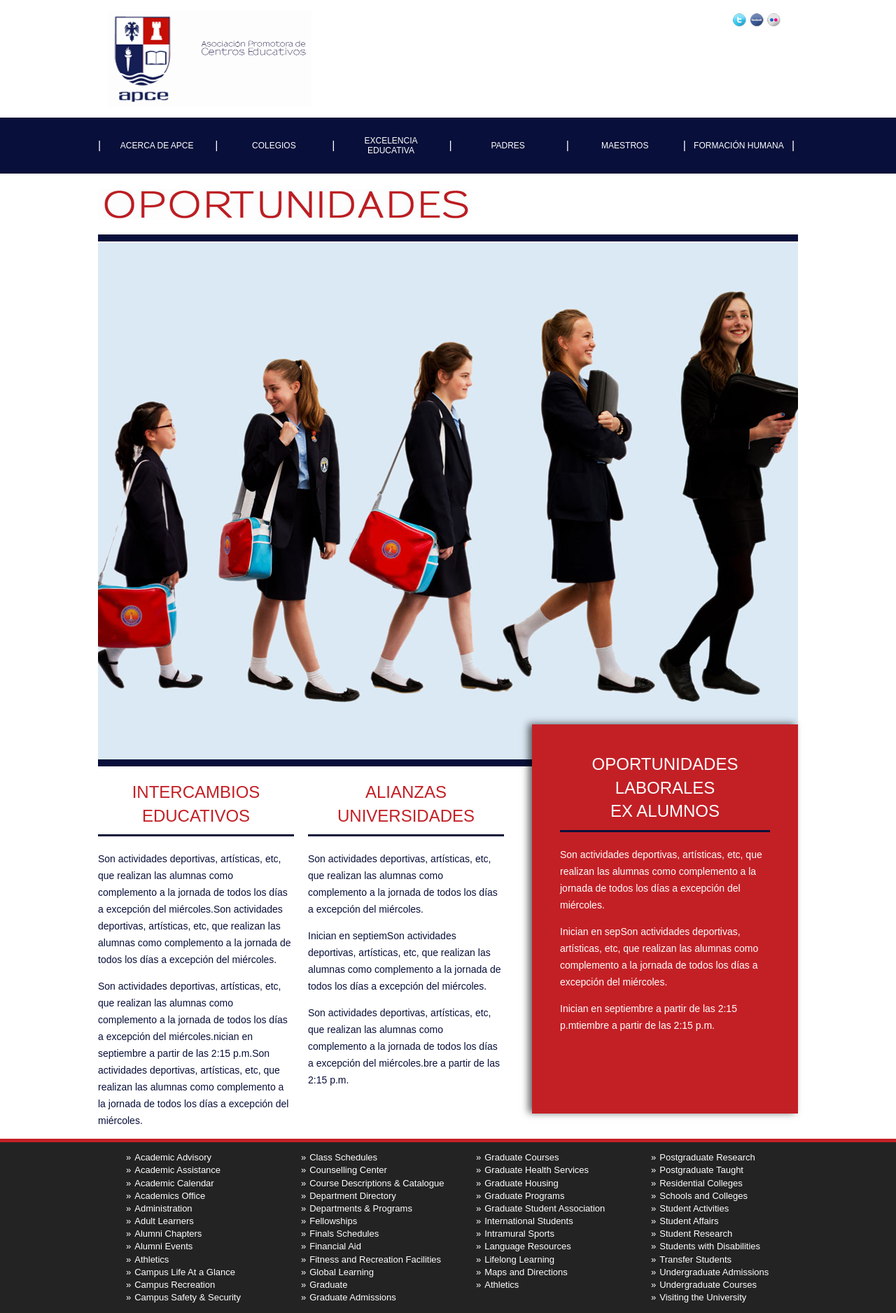
After one commit to iwannabaa/apce, a PHP site: page /excelencia-educativa/oportunidades.html in a window 1280 px wide. The commit adds this page. Shown: the whole page at 70% size. Run offline with PHP 8.4, Linux system fonts and the light colour scheme; some libraries are stand-ins or nearby versions.

Commit message:
oportunidades finished

```diff
--- a/css/main.css
+++ b/css/main.css
@@ -1007,6 +1007,65 @@ textarea {
 }
 
 /* ==========================================================================
+    Oportunidades
+   ========================================================================== */
+.section-oportunidades .hero-container h1 {
+    width: 534px;
+    height: 44px;
+    text-indent: -9999px;
+    background: url(../img/oportunidades.jpg) no-repeat;
+}
+.section-oportunidades .hero-container img {
+    margin: 0;
+    border-top: 10px solid #080f3a;
+}
+.section-oportunidades .hero-container {
+    border-bottom: 10px solid #080f3a;
+}
+.section-oportunidades .main-copy {
+    width: 600px;
+    float: left;
+    font-size: 14px;
+    line-height: 24px;
+    color: #080f3a;
+}
+.section-oportunidades .main-copy .oportunidades-column {
+    width: 280px;
+    float: left;
+    margin-right: 20px;
+}
+.section-oportunidades .main-copy .oportunidades-column.column-last {
+    margin-right: 0;
+}
+.section-oportunidades .main-copy .oportunidades-column h2,
+.section-oportunidades .aside h2 {
+    text-transform: uppercase;
+    font-weight: lighter;
+    color: #c32026;
+    border-bottom: 3px solid #080f3a;
+    text-align: center;
+    padding-bottom: 10px;
+    font-size: 24px;
+    line-height: 1.4;
+}
+.section-oportunidades .aside {
+    margin-left: 20px;
+    width: 300px;
+    background: #c32026;
+    float: left;
+    margin-top: -60px;
+    position: relative;
+    padding: 20px 40px 100px;
+    color: #fff;
+    line-height: 24px;
+    font-size: 14px;
+    box-shadow: -5px -1px 10px rgba(0,0,0, 0.6);
+}
+.section-oportunidades .aside h2 {
+    color: #fff;
+}
+
+/* ==========================================================================
     Footer
    ========================================================================== */
 
--- /dev/null
+++ b/excelencia-educativa/oportunidades.html
@@ -0,0 +1,173 @@
+<!DOCTYPE html>
+<!--[if lt IE 7]>      <html class="no-js lt-ie9 lt-ie8 lt-ie7"> <![endif]-->
+<!--[if IE 7]>         <html class="no-js lt-ie9 lt-ie8"> <![endif]-->
+<!--[if IE 8]>         <html class="no-js lt-ie9"> <![endif]-->
+<!--[if gt IE 8]><!--> <html class="no-js"> <!--<![endif]-->
+    <head>
+        <meta charset="utf-8">
+        <meta http-equiv="X-UA-Compatible" content="IE=edge">
+        <title>Oportunidades</title>
+        <meta name="description" content="">
+        <meta name="viewport" content="width=device-width, initial-scale=1">
+
+        <!-- Place favicon.ico and apple-touch-icon.png in the root directory -->
+
+        <link rel="stylesheet" href="../css/normalize.css">
+        <link rel="stylesheet" href="../css/main.css">
+        <script src="../js/vendor/modernizr-2.6.2.min.js"></script>
+    </head>
+    <body>
+        <!--[if lt IE 7]>
+            <p class="browsehappy">You are using an <strong>outdated</strong> browser. Please <a href="http://browsehappy.com/">upgrade your browser</a> to improve your experience.</p>
+        <![endif]-->
+
+        <!-- Add your site or application content here -->
+        <div class="header">
+            <div class="content-wrapper">
+                <a href="/apce/"><img class="logo" src="../img/logo.jpg" alt="Asociacion Promotora de Centros Educativos"></a>
+                <ul class="social-links">
+                    <li class="twitter"><a href="#"><img src="../img/icon-twitter.jpg" alt="Twitter"></a></li>
+                    <li class="facebook"><a href="#"><img src="../img/icon-facebook.jpg" alt="Facebook"></a></li>
+                    <li class="flickr"><a href="#"><img src="../img/icon-flickr.jpg" alt="Flickr"></a></li>
+                </ul>
+                <!--<ul class="top-menu">
+                    <li><a href="#">Parent Login</a></li>
+                    <li><a href="#">Student Login</a></li>
+                    <li><a href="#">Staff Login</a></li>
+                </ul>-->
+            </div>
+        </div>
+        <div class="main-menu-container">
+            <div class="content-wrapper clearfix">
+                <ul class="main-menu clearfix">
+                    <li><a href="#"><span>Acerca de APCE</span></a>
+                        <ul>
+                            <li><a href="/apce/acerca/historia.html">Historia</a></li>
+                            <li><a href="/apce/acerca/mision-vision.html">Misi&oacute;n/Visi&oacute;n</a></li>
+                            <li><a href="/apce/acerca/caracter-propio.html">Filosof&iacute;a Educativa</a></li>
+                        </ul>
+                    </li>
+                    <li><a href="#"><span>Colegios</span></a>
+                        <ul>
+                            <li><a href="/apce/colegios/horizontes.html">Horizontes</a></li>
+                            <li><a href="/apce/colegios/campoverde.html">Campoverde</a></li>
+                            <li><a href="/apce/colegios/floresta.html">La Floresta</a></li>
+                            <li><a href="/apce/colegios/lamatepec.html">Lamatepec</a></li>
+                        </ul>
+                    </li>
+                    <li><a href="#"><span>Excelencia Educativa</span></a>
+                        <ul>
+                            <li><a href="/apce/excelencia-educativa/programas.html">Programas</a></li>
+                            <li><a href="/apce/excelencia-educativa/educacion-bilingue.html">Educ. Bilingüe</a></li>
+                            <li><a href="/apce/excelencia-educativa/educacion-personalizada.html">Educ. Personalizada</a></li>
+                            <li><a href="/apce/excelencia-educativa/educacion-diferenciada.html">Educ. Diferenciada</a></li>
+                            <li><a href="/apce/excelencia-educativa/educacion-fisica.html">Educ. Fisica</a></li>
+                            <li><a href="/apce/excelencia-educativa/oportunidades.html">Oportunidades</a></li>
+                        </ul>
+                    </li>
+                    <li><a href="/apce/padres/"><span>Padres</span></a></li>
+                    <li><a href="/apce/maestros/"><span>Maestros</span></a></li>
+                    <li><a href="/apce/formacion-humana/"><span>Formaci&oacute;n Humana</span></a></li>
+                </ul>
+            </div>
+        </div>
+        <div class="main-content section-oportunidades">
+            <div class="content-wrapper clearfix">
+                <div class="hero-container">
+                    <h1 class="section-main-title">Oportunidades</h1>
+                    <img src="../img/hero-oportunidades.jpg" alt="Educacion Personalizada">
+                </div>
+                <div class="main-copy clearfix">
+                    <div class="oportunidades-column">
+                        <h2>Intercambios Educativos</h2>
+                        <p>Son actividades deportivas, artísticas, etc, que realizan las alumnas como complemento a la jornada de todos los días a excepción del miércoles.Son actividades deportivas, artísticas, etc, que realizan las alumnas como complemento a la jornada de todos los días a excepción del miércoles.</p>
+                        <p>Son actividades deportivas, artísticas, etc, que realizan las alumnas como complemento a la jornada de todos los días a excepción del miércoles.nician en septiembre a partir de las 2:15 p.m.Son actividades deportivas, artísticas, etc, que realizan las alumnas como complemento a la jornada de todos los días a excepción del miércoles.</p>
+                    </div>
+                    <div class="oportunidades-column column-last">
+                        <h2>Alianzas Universidades</h2>
+                        <p>Son actividades deportivas, artísticas, etc, que realizan las alumnas como complemento a la jornada de todos los días a excepción del miércoles.</p>
+                        <p>Inician en septiemSon actividades deportivas, artísticas, etc, que realizan las alumnas como complemento a la jornada de todos los días a excepción del miércoles.</p>
+                        <p>Son actividades deportivas, artísticas, etc, que realizan las alumnas como complemento a la jornada de todos los días a excepción del miércoles.bre a partir de las 2:15 p.m.</p>
+                    </div>
+                </div>
+                <div class="aside clearfix">
+                    <h2>Oportunidades <br> Laborales <br> Ex Alumnos</h2>
+                    <p>Son actividades deportivas, artísticas, etc, que realizan las alumnas como complemento a la jornada de todos los días a excepción del miércoles.</p>
+                    <p>Inician en sepSon actividades deportivas, artísticas, etc, que realizan las alumnas como complemento a la jornada de todos los días a excepción del miércoles.</p>
+                    <p>Inician en septiembre a partir de las 2:15 p.mtiembre a partir de las 2:15 p.m.</p>
+                </div>
+            </div>
+        </div>
+        <div class="footer">
+            <div class="content-wrapper clearfix">
+                <div class="column">
+                    <ul class="links">
+                        <li><a href="#">Academic Advisory</a></li>
+                        <li><a href="#">Academic Assistance</a></li>
+                        <li><a href="#">Academic Calendar</a></li>
+                        <li><a href="#">Academics Office</a></li>
+                        <li><a href="#">Administration</a></li>
+                        <li><a href="#">Adult Learners</a></li>
+                        <li><a href="#">Alumni Chapters</a></li>
+                        <li><a href="#">Alumni Events</a></li>
+                        <li><a href="#">Athletics</a></li>
+                        <li><a href="#">Campus Life At a Glance</a></li>
+                        <li><a href="#">Campus Recreation</a></li>
+                        <li><a href="#">Campus Safety &amp; Security</a></li>
+                    </ul>
+                </div>
+                <div class="column">
+                    <ul class="links">
+                        <li><a href="#">Class Schedules</a></li>
+                        <li><a href="#">Counselling Center</a></li>
+                        <li><a href="#">Course Descriptions &amp; Catalogue</a></li>
+                        <li><a href="#">Department Directory</a></li>
+                        <li><a href="#">Departments &amp; Programs</a></li>
+                        <li><a href="#">Fellowships</a></li>
+                        <li><a href="#">Finals Schedules</a></li>
+                        <li><a href="#">Financial Aid</a></li>
+                        <li><a href="#">Fitness and Recreation Facilities</a></li>
+                        <li><a href="#">Global Learning</a></li>
+                        <li><a href="#">Graduate</a></li>
+                        <li><a href="#">Graduate Admissions</a></li>
+                    </ul>
+                </div>
+                <div class="column">
+                    <ul class="links">
+                        <li><a href="#">Graduate Courses</a></li>
+                        <li><a href="#">Graduate Health Services</a></li>
+                        <li><a href="#">Graduate Housing</a></li>
+                        <li><a href="#">Graduate Programs</a></li>
+                        <li><a href="#">Graduate Student Association</a></li>
+                        <li><a href="#">International Students</a></li>
+                        <li><a href="#">Intramural Sports</a></li>
+                        <li><a href="#">Language Resources</a></li>
+                        <li><a href="#">Lifelong Learning</a></li>
+                        <li><a href="#">Maps and Directions</a></li>
+                        <li><a href="#">Athletics</a></li>
+                    </ul>
+                </div>
+                <div class="column">
+                    <ul class="links">
+                        <li><a href="#">Postgraduate Research</a></li>
+                        <li><a href="#">Postgraduate Taught</a></li>
+                        <li><a href="#">Residential Colleges</a></li>
+                        <li><a href="#">Schools and Colleges</a></li>
+                        <li><a href="#">Student Activities</a></li>
+                        <li><a href="#">Student Affairs</a></li>
+                        <li><a href="#">Student Research</a></li>
+                        <li><a href="#">Students with Disabilities</a></li>
+                        <li><a href="#">Transfer Students</a></li>
+                        <li><a href="#">Undergraduate Admissions</a></li>
+                        <li><a href="#">Undergraduate Courses</a></li>
+                        <li><a href="#">Visiting the University</a></li>
+                    </ul>
+                </div>
+            </div>
+        </div>
+        <script src="//ajax.googleapis.com/ajax/libs/jquery/1.10.2/jquery.min.js"></script>
+        <script>window.jQuery || document.write('<script src="../js/vendor/jquery-1.10.2.min.js"><\/script>')</script>
+        <script src="../js/plugins.js"></script>
+        <script src="../js/main.js"></script>
+    </body>
+</html>
```
Also changed, not shown: img/hero-oportunidades.jpg (added), img/oportunidades.jpg (added).
